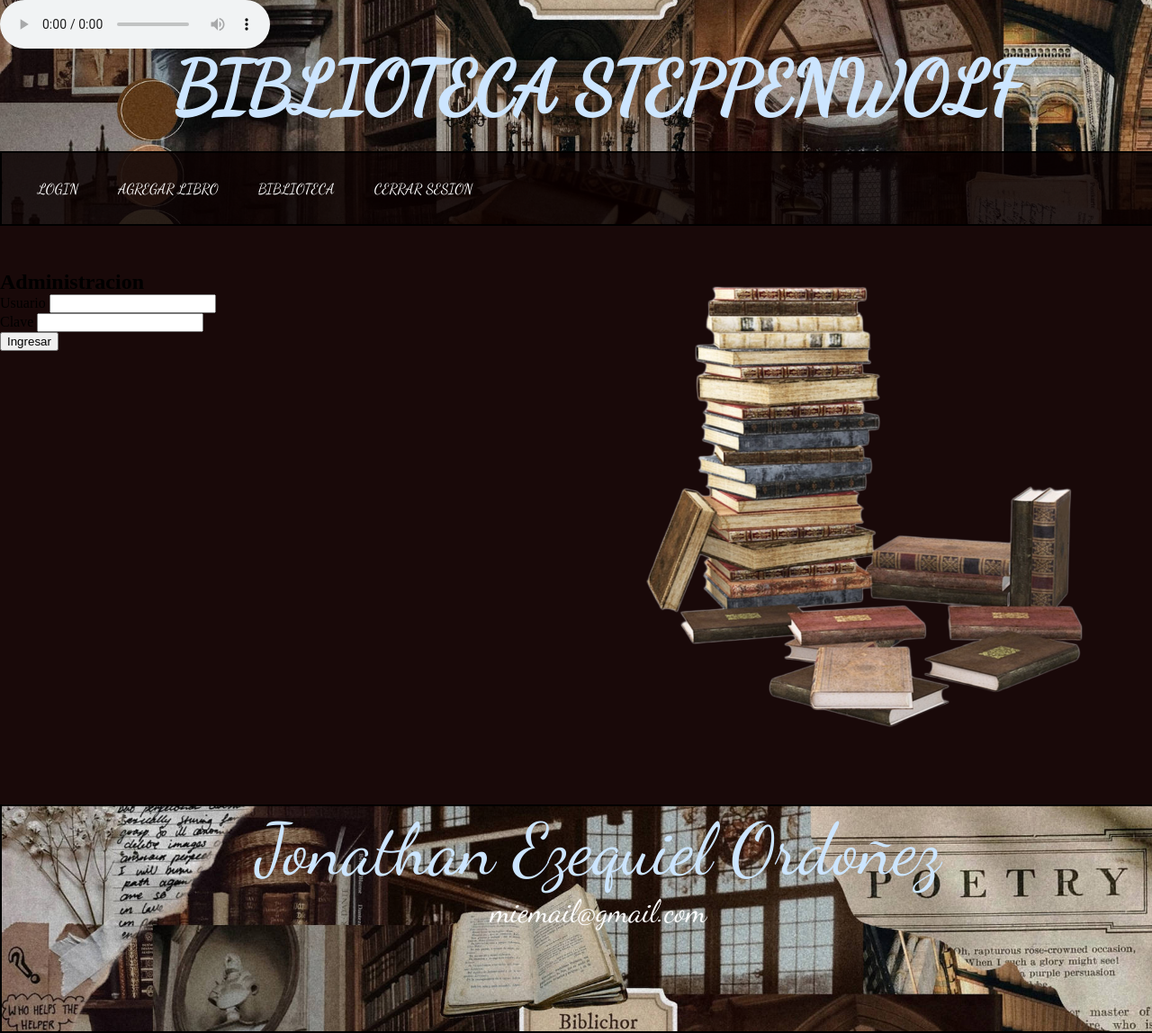
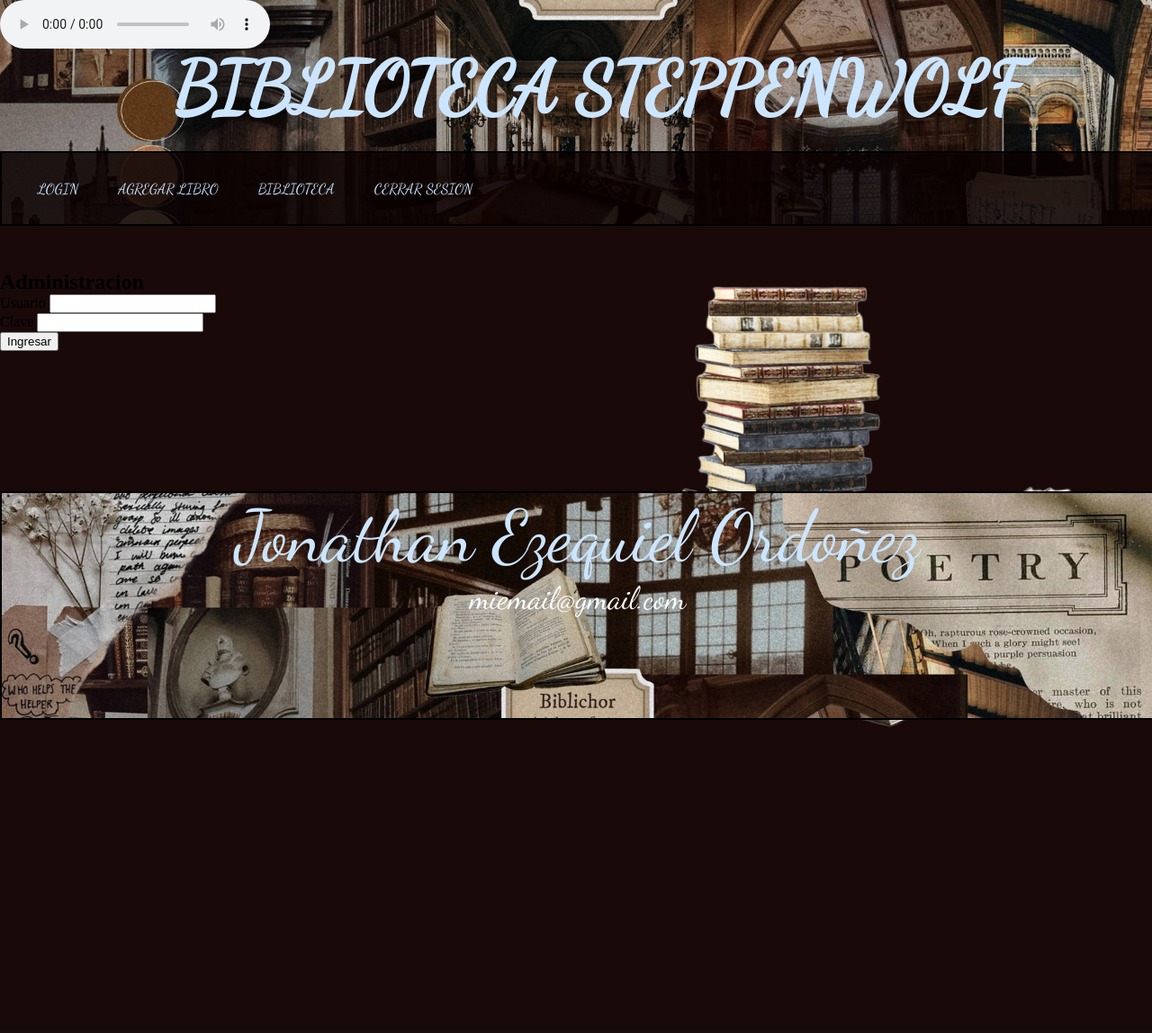
Before and after one commit to JonnhyIT28/Biblioteca-Steppenwolf, a PHP site: page / in a window 1280 px wide; the page is wider, and only the part inside the window is pictured. Shown: that part at 90% size. After the commit the page ends 808 px from the top of that part, so only its background shows below. Run offline with PHP 8.4, Linux system fonts and the light colour scheme.

Commit message:
footer bottom fixed

```diff
--- a/vistas/css/style.css
+++ b/vistas/css/style.css
@@ -9,7 +9,6 @@ html {
 
 /*GRID LAYOUT */
 .grid-container {
-    height: 100%;
     display: grid;
     grid-gap: 50px;
     grid-template: 250px auto 250px / repeat(2, 50%);
@@ -38,7 +37,7 @@ html {
 
 /*HEADER*/
 header {
-    height: 100%;
+    width: 100%;
     background-image: url("../imagenes/ladarkacademia.jpg");
     background-repeat: no-repeat;
     background-size: cover;
@@ -72,10 +71,11 @@ nav ul.menu {
 nav ul.menu li{
     color: whitesmoke;
     display: inline;
+    color: #cce5ff;
 }
 
 nav ul.menu li a{
-    color: white;
+    color: #cce5ff;
     padding: 10px 20px;
     text-align: center;
     text-decoration: none;
@@ -100,10 +100,15 @@ nav ul.menu li a:active {
 /*FOOTER*/
 
 footer {
-    height: 100%;
+    height: 250px;
+    width: 100%;
     background-image: url("../imagenes/footer.jpg");
     background-repeat: repeat-x;
     background-size: cover;
+
+    position: fixed;
+    bottom: 0px;
+
 
     border: 2px black solid;
 }
@@ -135,6 +140,7 @@ footer a:hover {
 
 /* Zebra striping */
 .table {
+    border: solid 2px red;
     width: 100%;
     border-collapse: collapse;
 }
```
